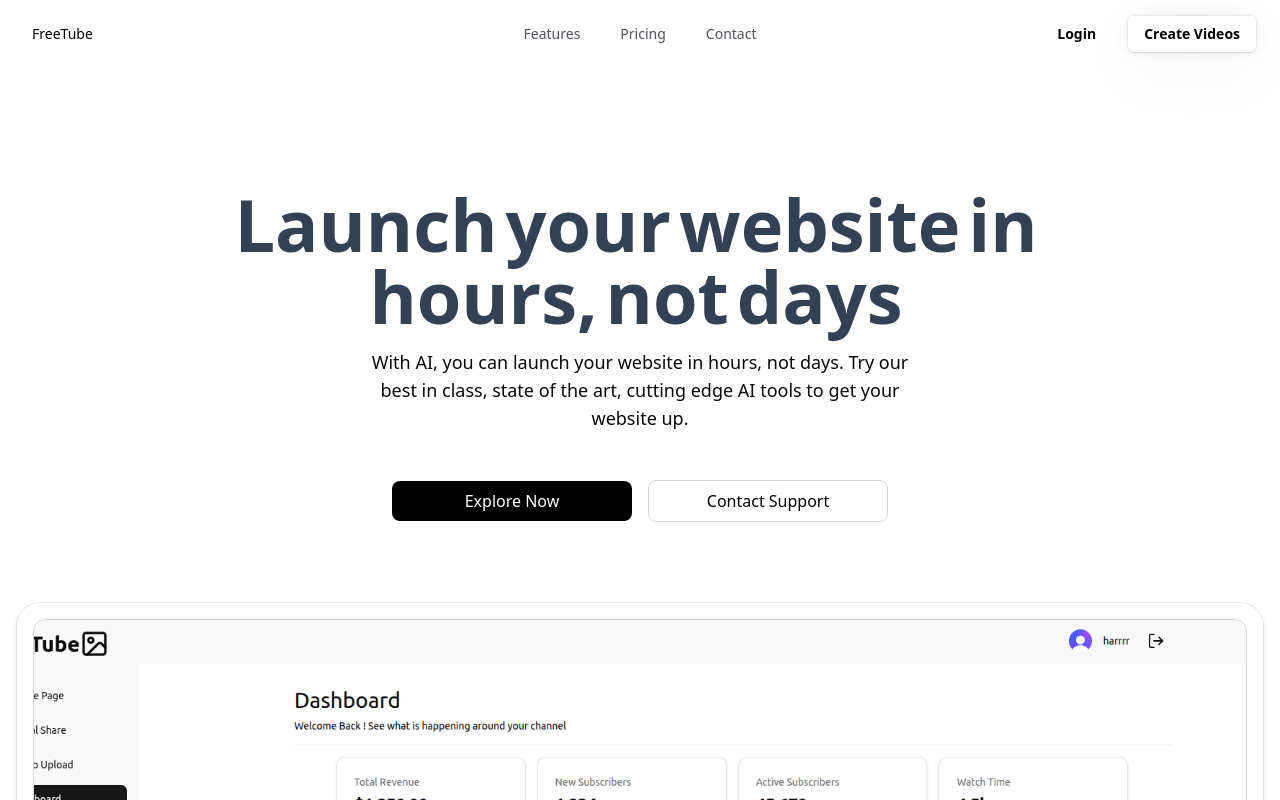
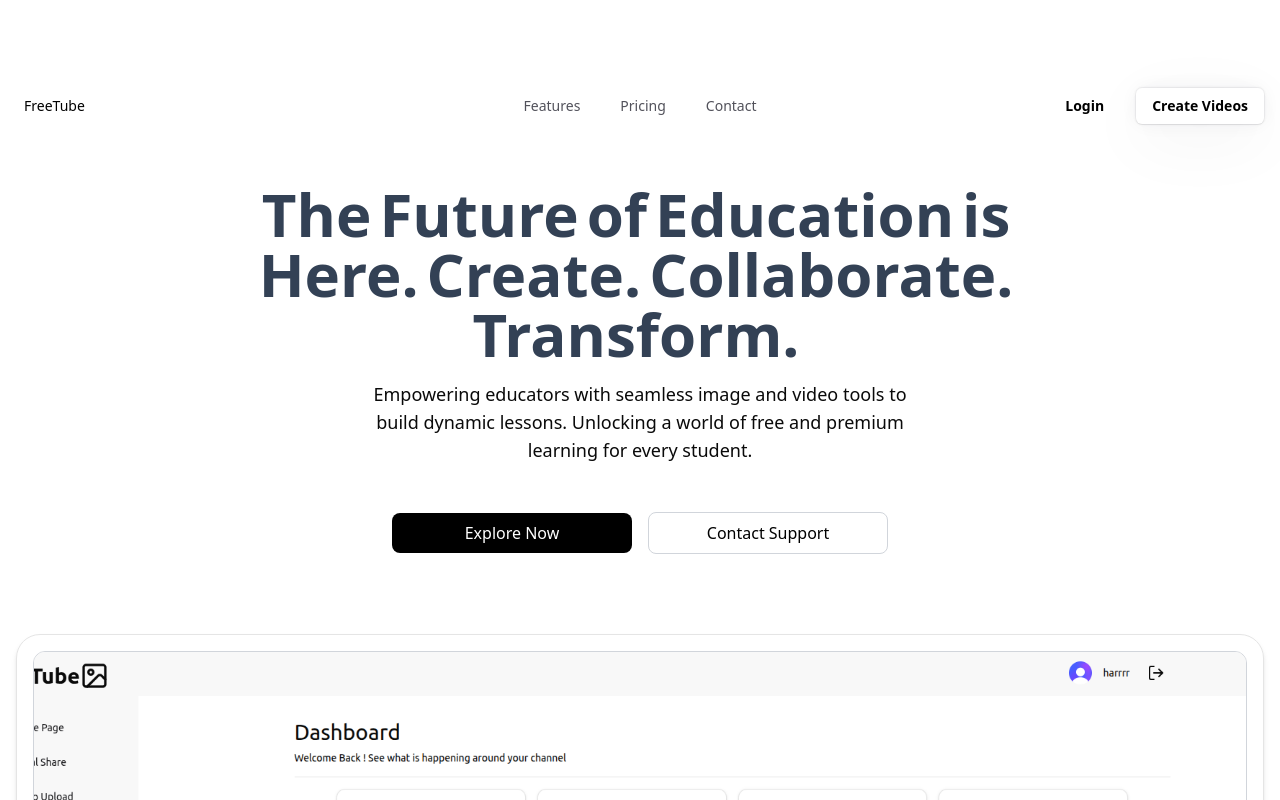
Before and after one commit to Saaransh-Mehta/first-tube, a Next.js app: page / in a window 1280 px wide. Shown: the top 800 px of the page. Built offline with nearby package versions, Linux system fonts and the light colour scheme.

Commit message:
Headlines changed

```diff
--- a/components/Hero.tsx
+++ b/components/Hero.tsx
@@ -16,8 +16,8 @@ export function HeroSectionOne() {
         <div className="absolute mx-auto h-px w-40 bg-gradient-to-r from-transparent via-blue-500 to-transparent" />
       </div>
       <div className="px-4 py-10 md:py-20">
-        <h1 className="relative z-10 mx-auto max-w-4xl text-center text-2xl font-bold text-slate-700 md:text-4xl lg:text-7xl dark:text-slate-300">
-          {"Launch your website in hours, not days"
+        <h1 className="relative z-10 mx-auto max-w-4xl text-center text-2xl font-bold text-slate-700 md:text-4xl lg:text-6xl dark:text-slate-300">
+          {"The Future of Education is Here. Create. Collaborate. Transform."
             .split(" ")
             .map((word, index) => (
               <motion.span
@@ -48,9 +48,7 @@ export function HeroSectionOne() {
           }}
           className="relative z-10 mx-auto max-w-xl py-4 text-center text-lg font-normal text-neutral-600 dark:text-neutral-400"
         >
-          With AI, you can launch your website in hours, not days. Try our best
-          in class, state of the art, cutting edge AI tools to get your website
-          up.
+          Empowering educators with seamless image and video tools to build dynamic lessons. Unlocking a world of free and premium learning for every student.
         </motion.p>
         <motion.div
           initial={{
--- a/components/ui/resizable-navbar.tsx
+++ b/components/ui/resizable-navbar.tsx
@@ -70,7 +70,7 @@ export const Navbar = ({ children, className }: NavbarProps) => {
     <motion.div
       ref={ref}
       // IMPORTANT: Change this to class of `fixed` if you want the navbar to be fixed
-      className={cn("sticky inset-x-0 top-20 z-40 w-full", className)}
+      className={cn("fixed inset-x-0 top-20 z-40 w-full", className)}
     >
       {React.Children.map(children, (child) =>
         React.isValidElement(child)
```
